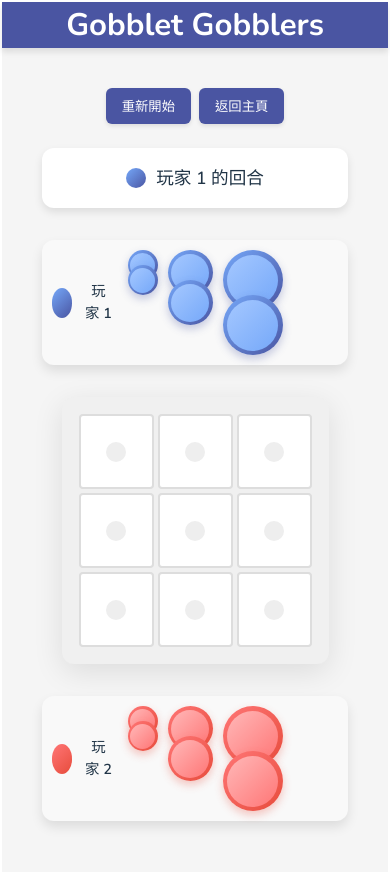
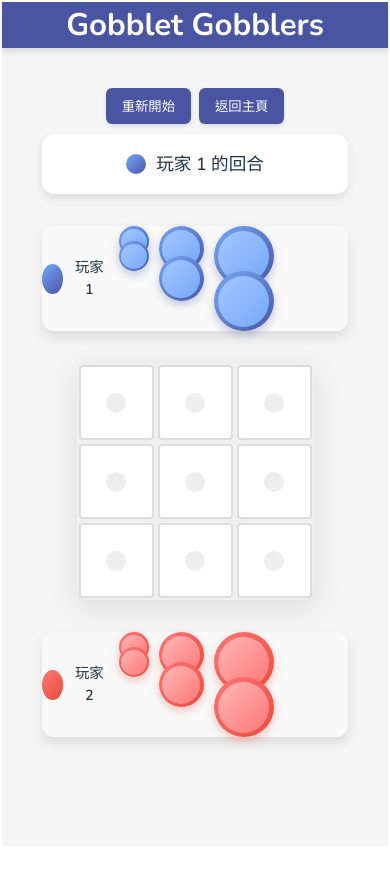
Before and after one commit to wwepenguin/gobblet-gobblers-web, a Vue app: page /gobblet-gobblers-web/game in a window 390 px wide. Shown: the top 872 px of the page. After the commit the page ends 847 px from the top, so only its background shows below. Built offline with nearby package versions, Linux system fonts and the light colour scheme.

Commit message:
調整多個元件的樣式，將 padding 設定註解以便於未來調整，並更新 Game.vue 中的 margin-bottom 以改善佈局。這些變更旨在提升界面的靈活性和可讀性。

```diff
--- a/src/components/game/GameBoard.vue
+++ b/src/components/game/GameBoard.vue
@@ -160,7 +160,7 @@ const getSizeValue = (size: string): number => {
   flex-direction: column;
   background-color: #f0f0f0;
   border-radius: 12px;
-  padding: 15px;
+  /* padding: 15px; */
   box-shadow: 0 8px 30px rgba(0, 0, 0, 0.1);
 }
 
--- a/src/components/game/GameStatus.vue
+++ b/src/components/game/GameStatus.vue
@@ -92,8 +92,8 @@ onMounted(() => {
 .game-status {
   background-color: white;
   border-radius: 12px;
-  padding: 16px 24px;
-  margin: 20px 0;
+  /* padding: 8px 10px; */
+  margin: 10px 0;
   box-shadow: 0 4px 8px rgba(0, 0, 0, 0.1);
   text-align: center;
   min-height: 60px;
@@ -215,7 +215,7 @@ onMounted(() => {
 /* 移動設備上的狀態顯示調整 */
 @media (max-width: 768px) {
   .game-status {
-    padding: 12px 16px;
+    /* padding: 12px 16px; */
   }
 
   .game-start-tip {
--- a/src/components/game/PlayerHand.vue
+++ b/src/components/game/PlayerHand.vue
@@ -83,7 +83,7 @@ const isSelected = (size: PieceSize): boolean => {
   flex-direction: column;
   align-items: center;
   border-radius: 12px;
-  padding: 20px;
+  /* padding: 20px; */
   background-color: #f9f9f9;
   width: 180px;
   transition: all 0.3s ease;
@@ -157,7 +157,7 @@ const isSelected = (size: PieceSize): boolean => {
 @media (max-width: 768px) {
   .player-hand {
     width: 100%;
-    padding: 15px;
+    /* padding: 15px; */
     flex-direction: row;
     justify-content: space-around;
     max-width: 500px;
@@ -181,7 +181,7 @@ const isSelected = (size: PieceSize): boolean => {
 /* 小屏幕上的手牌調整 */
 @media (max-width: 480px) {
   .player-hand {
-    padding: 10px;
+    /* padding: 10px; */
   }
 
   .player-avatar {
--- a/src/views/Game.vue
+++ b/src/views/Game.vue
@@ -60,7 +60,7 @@ const handleResetGame = () => {
   display: flex;
   justify-content: space-between;
   align-items: center;
-  margin-bottom: 1.5rem;
+  margin-bottom: 0.1rem;
   flex-wrap: wrap;
   gap: 1rem;
 }
```
